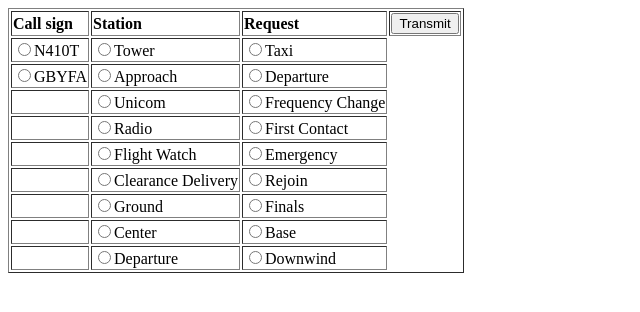
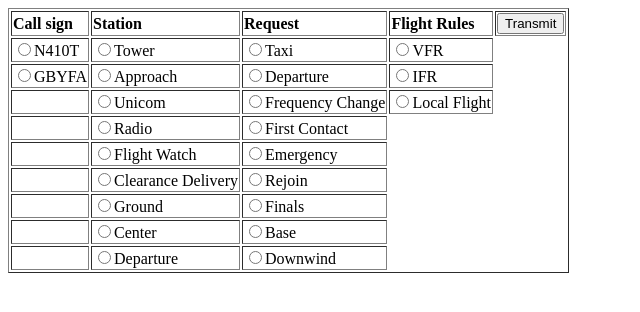
Before and after one commit to Gregf36665/RadioPractice, a plain HTML site: page index.html in a window 1280 px wide. Shown: the whole page, without its empty margins (0-640 px from the left). Drawn offline with Linux system fonts and the light colour scheme.

Commit message:
Updated index.html
Added in flight rules

```diff
--- a/index.html
+++ b/index.html
@@ -10,6 +10,7 @@
 		<td><b>Call sign</b></td>
 		<td><b>Station </b></td>
 		<td><b>Request</b></td>
+		<td><b>Flight Rules</b></td>
 		<td><input type="submit" onclick="fast()" value = "Transmit"/></td>
 	</tr>
 	<form name="choice">
@@ -25,6 +26,10 @@
 		<td>
 		<input type="radio" name="request" value="Taxi">Taxi
 		</td>
+
+		<td>
+		<input type="radio" name="rules" value="VFR">VFR
+		</td>
 	</tr>
 	<tr>
 		<td>
@@ -38,6 +43,10 @@
 		<td>
 		<input type="radio" name="request" value="Departure">Departure
 		</td>
+
+		<td>
+		<input type="radio" name="rules" value="IFR">IFR
+		</td>
 	</tr>
 	<tr>
 		<td></td>
@@ -46,6 +55,10 @@
 		</td>
 		<td>
 		<input type="radio" name="request" value="FrequencyChange">Frequency Change
+		</td>
+
+		<td>
+		<input type="radio" name="rules" value="Local">Local Flight
 		</td>
 	</tr>
 	<tr>
@@ -57,7 +70,7 @@
 		<input type="radio" name="request" value="FirstContact">First Contact
 		</td>
 	</tr>
-		<tr>
+	<tr>
 		<td></td>
 		<td>
 		<input type="radio" name="station" value="FlightWatch">Flight Watch
@@ -66,7 +79,7 @@
 		<input type="radio" name="request" value="Emergency">Emergency
 		</td>
 	</tr>
-		<tr>
+	<tr>
 		<td></td>
 		<td>
 		<input type="radio" name="station" value="ClearanceDelivery">Clearance Delivery
@@ -75,7 +88,7 @@
 		<input type="radio" name="request" value="Rejoin">Rejoin
 		</td>
 	</tr>
-		<tr>
+	<tr>
 		<td></td>
 		<td>
 		<input type="radio" name="station" value="Ground">Ground
@@ -84,7 +97,7 @@
 		<input type="radio" name="request" value="Finals">Finals
 		</td>
 	</tr>
-		<tr>
+	<tr>
 		<td></td>
 		<td>
 		<input type="radio" name="station" value="Center">Center
@@ -93,7 +106,7 @@
 		<input type="radio" name="request" value="Base">Base
 		</td>
 	</tr>
-		<tr>
+	<tr>
 		<td></td>
 		<td>
 		<input type="radio" name="station" value="Departure">Departure
```
